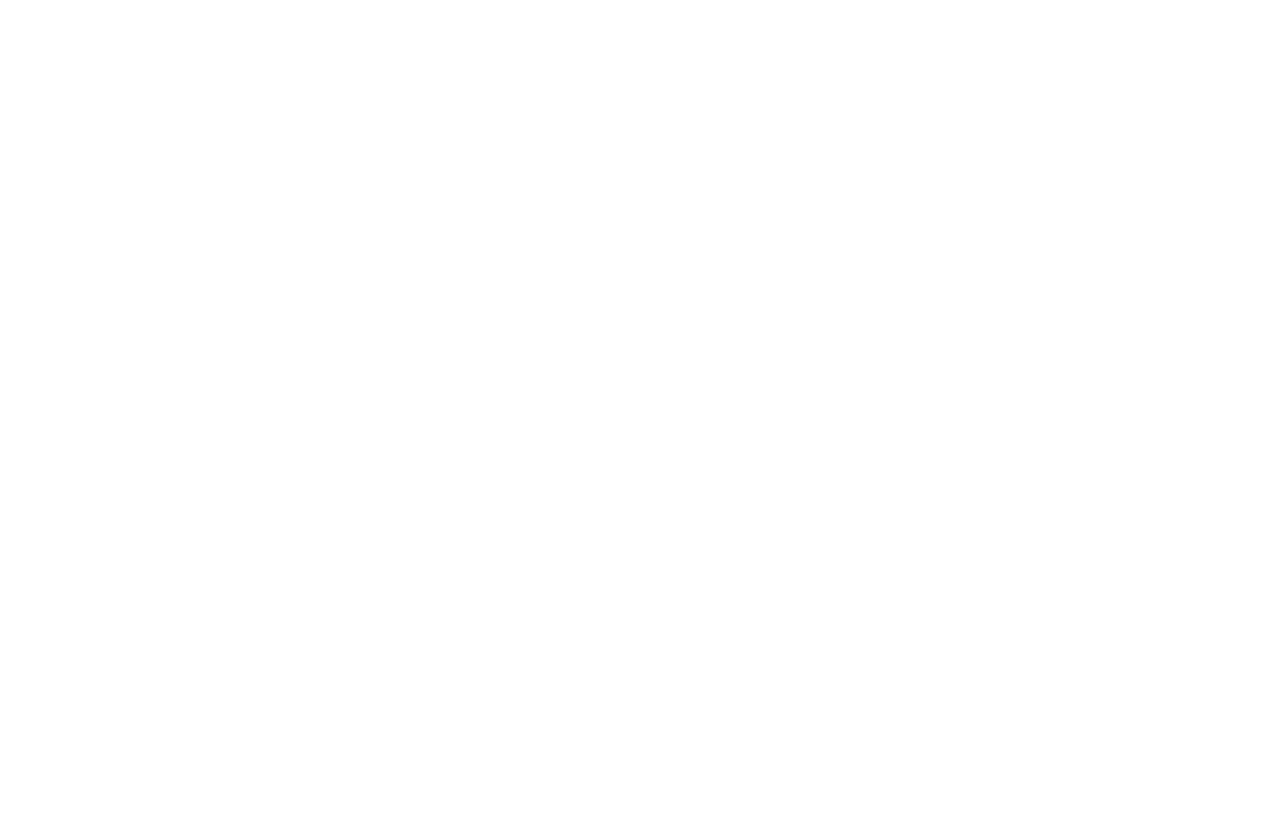
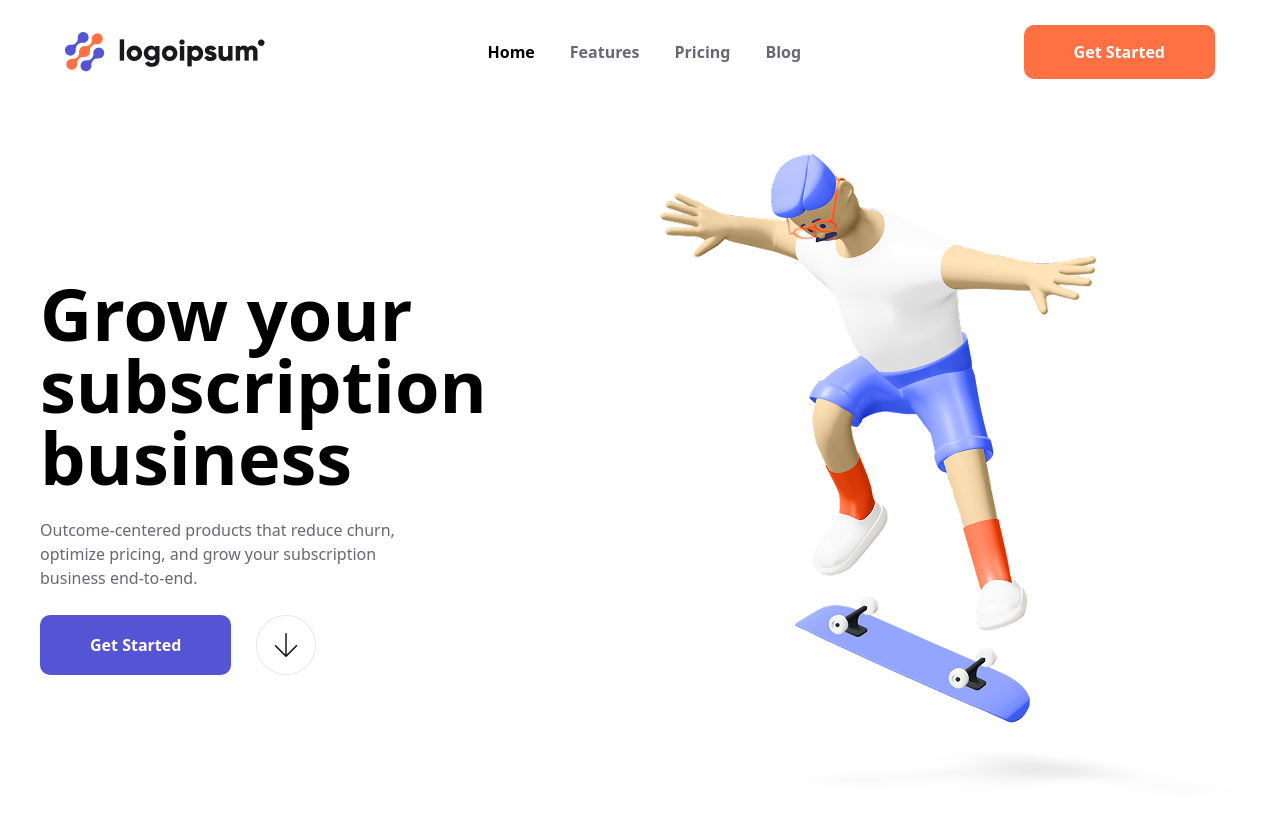
Before and after one commit to Vikingstrong/Home-Work-8, a website: page index.html in a window 1280 px wide. Drawn offline with Linux system fonts and the light colour scheme.

Commit message:
feat: Add section1

```diff
--- a/index.html
+++ b/index.html
@@ -7,6 +7,28 @@
     <link rel="stylesheet" href="./src/output.css">
 </head>
 <body>
-
+<header class="flex max-w-[1200px] m-auto justify-between items-center p-[25px]">
+    <img src="src/img/header/logo.png" alt="">
+    <nav class="flex gap-[35px] text-[#696871] font-bold">
+        <p class="text-[black]">Home</p>
+        <p>Features</p>
+        <p>Pricing</p>
+        <p>Blog</p>
+    </nav>
+    <button class="px-[50px] py-[15px] bg-[#FF7143] rounded-[10px] text-[white] font-bold">Get Started</button>
+</header>
+<main>
+    <section class="flex max-w-[1200px] m-auto justify-between items-center p-25px py-[50px]">
+        <aside class="flex flex-col gap-[25px] ">
+            <h1 class="text-7xl font-bold">Grow your <br>subscription<br> business</h1>
+            <p class="text-[#696871]">Outcome-centered products that reduce churn, <br>optimize pricing, and grow your subscription <br> business end-to-end.</p>
+            <div class="flex gap-[25px]">
+                <button class="py-[15px] px-[50px] bg-[#5454D4] text-[white] font-bold rounded-[10px]">Get Started</button>
+                <img src="src/img/section1/arrow.png" alt="">
+            </div>
+        </aside>
+        <img src="src/img/section1/img.png" alt="">
+    </section>
+</main>
 </body>
 </html>
```
Also changed, not shown: README.md (added), src/img/header/logo.png (added), src/img/section1/arrow.png (added), src/img/section1/img.png (added), src/output.css.
